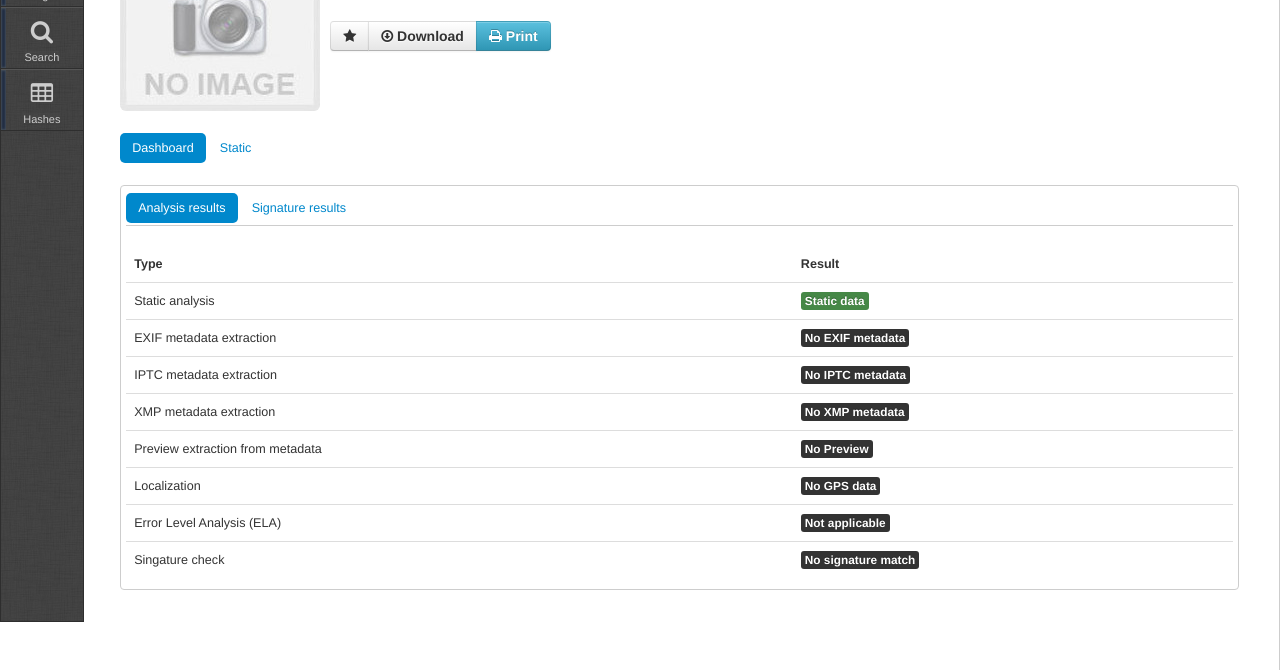
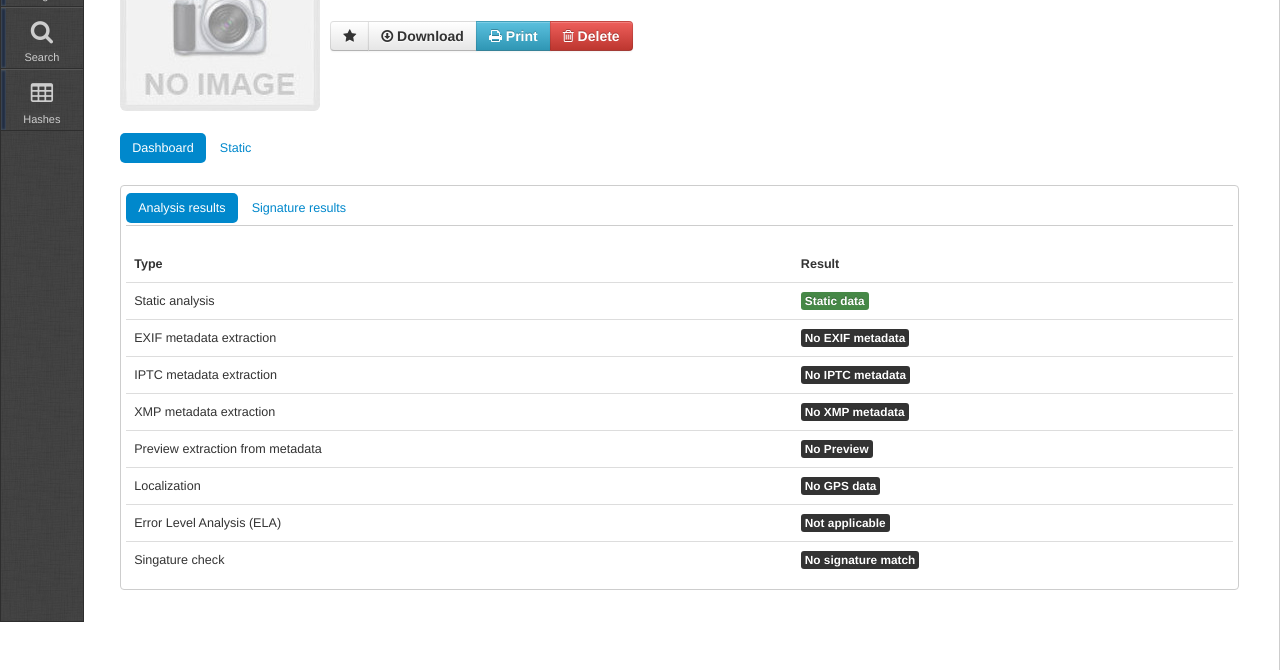
Before and after one commit to Ghirensics/ghiro, a Django app: template templates/analyses/report/show.html in a window 1280 px wide. Shown: the part 240-910 px from the top of the page. Run offline with Django 3.2, Linux system fonts and the light colour scheme; the template is opened without the code that fills it, so the values that code supplies are empty; parts of the project's set-up code (start-up, migrations or seed data) failed here and were passed over.

Commit message:
Added delete photo button

```diff
--- a/templates/analyses/report/show.html
+++ b/templates/analyses/report/show.html
@@ -45,6 +45,7 @@
                                 {% endif %}
                                 <a href="{% url "analyses.views.image" analysis.image_id %}" class="btn"><i class="icon-download"></i> Download</a>
                                 <a href="{% url "analyses.views.image" analysis.image_id %}" class="action_print btn btn-info"><i class="icon-print"></i> Print</a>
+                                <a href="{% url "analyses.views.delete_analysis" analysis.image_id %}" class="btn btn-danger"><i class="icon-trash"></i> Delete</a>
                             </h1>
                         </div>
                     </div>
```
